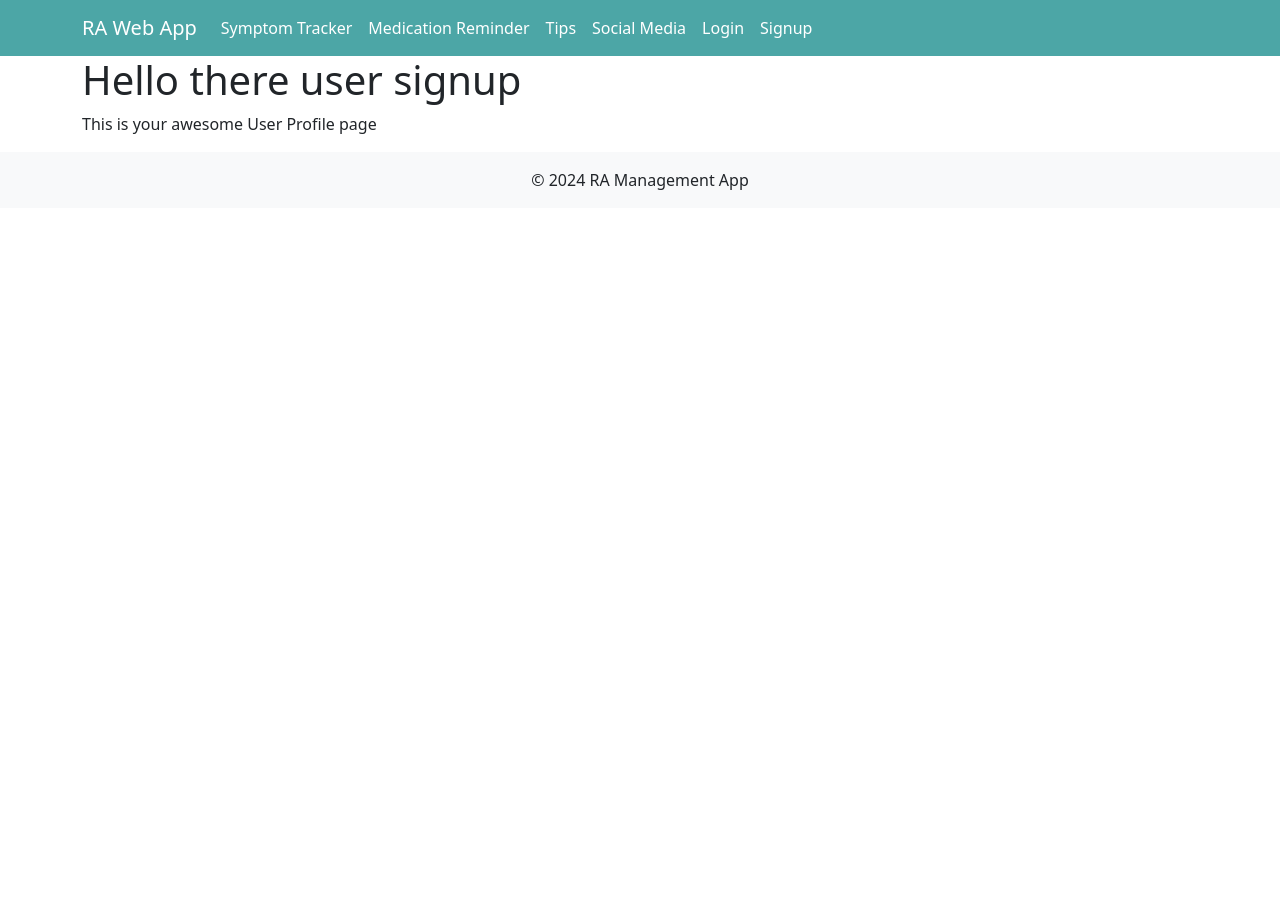
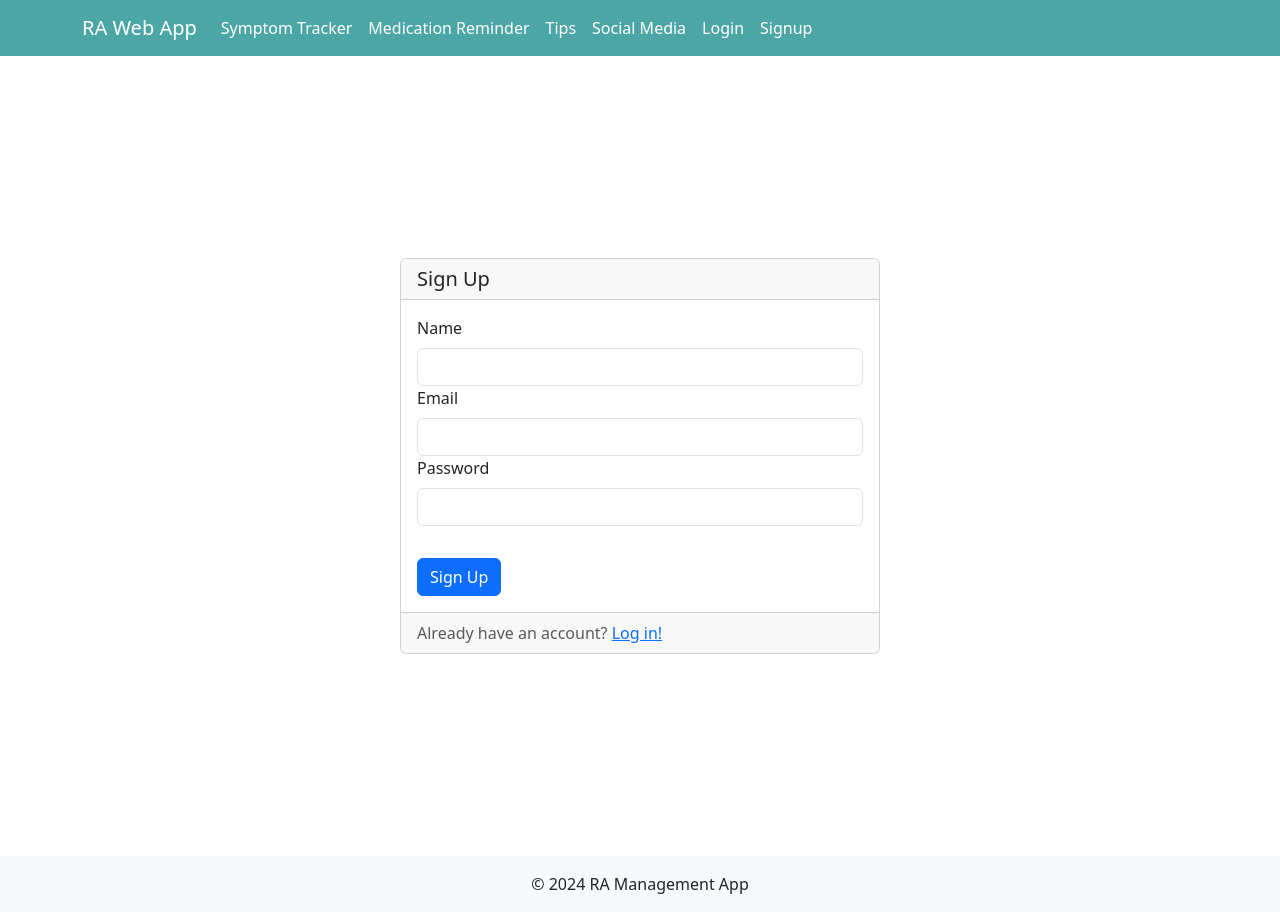
Before and after one commit to MCoding90/ArthriHealth, a React (Create React App) app: page /signup in a window 1280 px wide. Before the commit the page ends 800 px from the top, so only its background shows below. Built offline with nearby package versions, Linux system fonts and the light colour scheme; no server answers.

Commit message:
Untrack src/firebaseConfig.js

```diff
--- a/package.json
+++ b/package.json
@@ -8,6 +8,7 @@
     "@testing-library/user-event": "^13.5.0",
     "bootstrap": "^5.3.3",
     "firebase": "^10.11.0",
+    "formik": "^2.4.5",
     "moment": "^2.30.1",
     "react": "^18.2.0",
     "react-big-calendar": "^1.11.2",
@@ -16,7 +17,8 @@
     "react-router-dom": "^6.22.3",
     "react-scripts": "5.0.1",
     "uuid": "^9.0.1",
-    "web-vitals": "^2.1.4"
+    "web-vitals": "^2.1.4",
+    "yup": "^1.4.0"
   },
   "scripts": {
     "start": "react-scripts start",
--- a/src/App.js
+++ b/src/App.js
@@ -54,7 +54,7 @@ export default function App() {
 				}
 			/>
 			<Route
-				path="sign-up"
+				path="signup"
 				element={
 					<Layout>
 						<SignUpPage />
--- a/src/pages/LoginPage.js
+++ b/src/pages/LoginPage.js
@@ -1,56 +1,97 @@
-import React, { useState } from "react";
-import { Card, Form, Button, Container } from "react-bootstrap";
+import React from "react";
+import {
+	Container,
+	Card,
+	Button,
+	Form as BootstrapForm,
+} from "react-bootstrap";
+import { Formik, Form, Field } from "formik";
+import * as Yup from "yup";
 import useAuth from "../useAuth";
+
+const loginSchema = Yup.object().shape({
+	email: Yup.string()
+		.email("Invalid email address")
+		.required("Email is required"),
+	password: Yup.string().required("Password is required"),
+});
 
 function LoginPage() {
 	const { login } = useAuth();
-	const [email, setEmail] = useState("");
-	const [password, setPassword] = useState("");
-	const [error, setError] = useState(""); // State to hold error message
-
-	const handleLogin = async (e) => {
-		e.preventDefault();
-		setError(""); // Clear previous errors
-		try {
-			await login(email, password);
-			// Redirect or show success
-		} catch (error) {
-			setError(`Login Failed: ${error.message}`); // Set error message
-			console.error("Login error:", error);
-		}
-	};
 
 	return (
 		<Container
 			className="d-flex justify-content-center align-items-center"
-			style={{ minHeight: "100vh" }}
+			style={{ minHeight: "75vh" }}
 		>
 			<Card className="w-100" style={{ maxWidth: "320px" }}>
 				<Card.Body>
-					<Form onSubmit={handleLogin}>
-						<Form.Group className="mb-3">
-							<Form.Label>Email address</Form.Label>
-							<Form.Control
+					<Formik
+						initialValues={{ email: "", password: "" }}
+						validationSchema={loginSchema}
+						onSubmit={async (values, { setSubmitting, setErrors }) => {
+							try {
+								await login(values.email, values.password);
+								// Redirect or show success
+							} catch (error) {
+								setErrors({ submit: `Login Failed: ${error.message}` });
+								console.error("Login error:", error);
+							}
+							setSubmitting(false);
+						}}
+					>
+						{({ errors, touched, isSubmitting }) => (
+							<Form>
+								<BootstrapForm.Group className="mb-2">
+									<BootstrapForm.Label>Email address</BootstrapForm.Label>
+									<Field
+										name="email"
 										type="email"
 										placeholder="Enter email"
-								onChange={(e) => setEmail(e.target.value)}
-								aria-label="Email Address"
+										className={`form-control ${
+											touched.email && !errors.email
+												? "is-valid"
+												: touched.email && errors.email
+												? "is-invalid"
+												: ""
+										}`}
 									/>
-						</Form.Group>
-						<Form.Group className="mb-3">
-							<Form.Label>Password</Form.Label>
-							<Form.Control
+									{touched.email && errors.email ? (
+										<div className="invalid-feedback">{errors.email}</div>
+									) : null}
+								</BootstrapForm.Group>
+								<BootstrapForm.Group className="mb-2">
+									<BootstrapForm.Label>Password</BootstrapForm.Label>
+									<Field
+										name="password"
 										type="password"
 										placeholder="Password"
-								onChange={(e) => setPassword(e.target.value)}
-								aria-label="Password"
+										className={`form-control ${
+											touched.password && !errors.password
+												? "is-valid"
+												: touched.password && errors.password
+												? "is-invalid"
+												: ""
+										}`}
 									/>
-						</Form.Group>
-						{error && <div style={{ color: "red" }}>{error}</div>}
-						<Button variant="primary" type="submit" className="w-100">
+									{touched.password && errors.password ? (
+										<div className="invalid-feedback">{errors.password}</div>
+									) : null}
+								</BootstrapForm.Group>
+								{errors.submit && (
+									<div style={{ color: "red" }}>{errors.submit}</div>
+								)}
+								<Button
+									variant="primary"
+									type="submit"
+									className="w-75"
+									disabled={isSubmitting}
+								>
 									Login
 								</Button>
 							</Form>
+						)}
+					</Formik>
 				</Card.Body>
 			</Card>
 		</Container>
--- a/src/pages/SignUpPage.js
+++ b/src/pages/SignUpPage.js
@@ -1,49 +1,116 @@
-import React, { useState } from "react";
-import { Form, Button, Container } from "react-bootstrap";
+import React from "react";
+import { Container, Card, Form, Button, Row, Col } from "react-bootstrap";
+import { Formik } from "formik";
+import * as Yup from "yup";
 import useAuth from "../useAuth";
 
 function SignupPage() {
 	const { signup } = useAuth();
-	const [email, setEmail] = useState("");
-	const [password, setPassword] = useState("");
-	const [name, setName] = useState("");
 
-	const handleSignup = async (e) => {
-		e.preventDefault();
-		await signup(email, password, name);
-	};
+	// Yup validation schema
+	const schema = Yup.object().shape({
+		name: Yup.string().required("Name is required"),
+		email: Yup.string()
+			.email("Invalid email format")
+			.required("Email is required"),
+		password: Yup.string()
+			.min(6, "Password must be at least 6 characters")
+			.required("Password is required"),
+	});
 
 	return (
-		<Container>
-			<Form onSubmit={handleSignup}>
-				<Form.Group>
+		<Container
+			className="d-flex justify-content-center align-items-center"
+			style={{ height: "100vh" }}
+		>
+			<Card style={{ width: "30rem" }}>
+				<Card.Header as="h5">Sign Up</Card.Header>
+				<Card.Body>
+					<Formik
+						validationSchema={schema}
+						onSubmit={(values, { setSubmitting, resetForm }) => {
+							signup(values.email, values.password, values.name)
+								.then(() => {
+									alert("Signup successful!");
+									resetForm();
+									setSubmitting(false);
+								})
+								.catch((error) => {
+									alert(`Signup failed: ${error.message}`);
+									setSubmitting(false);
+								});
+						}}
+						initialValues={{
+							name: "",
+							email: "",
+							password: "",
+						}}
+					>
+						{({
+							handleSubmit,
+							handleChange,
+							handleBlur,
+							values,
+							touched,
+							isValid,
+							errors,
+						}) => (
+							<Form noValidate onSubmit={handleSubmit}>
+								<Row className="mb-3">
+									<Form.Group as={Col} md="12" controlId="validationFormik01">
 										<Form.Label>Name</Form.Label>
 										<Form.Control
 											type="text"
-						placeholder="Enter name"
-						onChange={(e) => setName(e.target.value)}
+											name="name"
+											value={values.name}
+											onChange={handleChange}
+											isValid={touched.name && !errors.name}
+											isInvalid={!!errors.name}
 										/>
+										<Form.Control.Feedback type="invalid">
+											{errors.name}
+										</Form.Control.Feedback>
 									</Form.Group>
-				<Form.Group>
-					<Form.Label>Email address</Form.Label>
+									<Form.Group as={Col} md="12" controlId="validationFormik02">
+										<Form.Label>Email</Form.Label>
 										<Form.Control
 											type="email"
-						placeholder="Enter email"
-						onChange={(e) => setEmail(e.target.value)}
+											name="email"
+											value={values.email}
+											onChange={handleChange}
+											isValid={touched.email && !errors.email}
+											isInvalid={!!errors.email}
 										/>
+										<Form.Control.Feedback type="invalid">
+											{errors.email}
+										</Form.Control.Feedback>
 									</Form.Group>
-				<Form.Group>
+									<Form.Group as={Col} md="12" controlId="validationFormik03">
 										<Form.Label>Password</Form.Label>
 										<Form.Control
 											type="password"
-						placeholder="Password"
-						onChange={(e) => setPassword(e.target.value)}
+											name="password"
+											value={values.password}
+											onChange={handleChange}
+											isValid={touched.password && !errors.password}
+											isInvalid={!!errors.password}
 										/>
+										<Form.Control.Feedback type="invalid">
+											{errors.password}
+										</Form.Control.Feedback>
 									</Form.Group>
-				<Button variant="primary" type="submit">
+								</Row>
+								<Button type="submit" style={{ marginTop: "1rem" }}>
 									Sign Up
 								</Button>
 							</Form>
+						)}
+					</Formik>
+				</Card.Body>
+				<Card.Footer className="text-muted">
+					Already have an account? <a href="/login">Log in!</a>
+				</Card.Footer>
+			</Card>
 		</Container>
 	);
 }
--- a/src/pages/SymptomTracker.js
+++ b/src/pages/SymptomTracker.js
@@ -1,62 +1,72 @@
-import React, { useState } from "react";
-import { Form, Button, Alert } from "react-bootstrap";
+import React, { useState, useEffect } from "react";
+import { Form, Card, Button, Alert, ListGroup } from "react-bootstrap";
 import { v4 as uuidv4 } from "uuid";
+import { debounce } from "lodash";
 
 const SymptomTracker = () => {
 	const [symptoms, setSymptoms] = useState([]);
-	const [symptomInput, setSymptomInput] = useState("");
-	const [dateInput, setDateInput] = useState("");
+	const [formInput, setFormInput] = useState({
+		symptom: "",
+		date: "",
+		severity: "",
+		notes: "",
+	});
 	const [showAlert, setShowAlert] = useState(false);
+	const [successMessage, setSuccessMessage] = useState("");
 	const [searchInput, setSearchInput] = useState("");
 	const [suggestions, setSuggestions] = useState([]);
 
 	const handleInputChange = (event) => {
 		const { name, value } = event.target;
-		if (name === "symptom") {
-			setSymptomInput(value);
-		} else if (name === "date") {
-			setDateInput(value);
-		}
+		setFormInput((prevState) => ({
+			...prevState,
+			[name]: value,
+		}));
 	};
 
 	const handleSubmit = (event) => {
 		event.preventDefault();
-		if (!symptomInput || !dateInput) {
+		if (!formInput.symptom || !formInput.date) {
 			setShowAlert(true);
 			return;
 		}
 		setSymptoms((prevSymptoms) => [
 			...prevSymptoms,
-			{ id: uuidv4(), symptom: symptomInput, date: dateInput },
+			{ id: uuidv4(), ...formInput },
 		]);
-		setSymptomInput("");
-		setDateInput("");
+		setFormInput({ symptom: "", date: "", severity: "", notes: "" });
 		setShowAlert(false);
+		setSuccessMessage("Symptom added successfully!");
+		setTimeout(() => setSuccessMessage(""), 3000);
 		setSearchInput("");
 	};
 
-	const handleSearchInputChange = (event) => {
-		const value = event.target.value;
-		setSearchInput(value);
-		if (value) {
+	useEffect(() => {
+		const handleSearch = debounce(() => {
+			if (searchInput) {
 				const filteredSuggestions = symptoms.filter((symptom) =>
-				symptom.symptom.toLowerCase().includes(value.toLowerCase())
+					symptom.symptom.toLowerCase().includes(searchInput.toLowerCase())
 				);
 				setSuggestions(filteredSuggestions);
 			} else {
 				setSuggestions([]);
 			}
-	};
+		}, 300);
+		handleSearch();
+		return () => handleSearch.cancel(); // Cleanup debounce
+	}, [searchInput, symptoms]);
 
-	const selectSuggestion = (suggestion) => {
-		setSearchInput(suggestion.symptom);
-		setSuggestions([]);
+	const handleDelete = (id) => {
+		setSymptoms(symptoms.filter((symptom) => symptom.id !== id));
 	};
 
 	return (
 		<div>
 			<h2>Symptom Tracker</h2>
 			{showAlert && <Alert variant="danger">Please fill in all fields.</Alert>}
+			{successMessage && <Alert variant="success">{successMessage}</Alert>}
+			<Card>
+				<Card.Body>
 					<Form onSubmit={handleSubmit}>
 						<Form.Group controlId="symptomInput">
 							<Form.Label>Enter Symptom:</Form.Label>
@@ -64,9 +74,9 @@ const SymptomTracker = () => {
 								type="text"
 								name="symptom"
 								placeholder="Enter symptom"
-						value={symptomInput}
+								value={formInput.symptom}
 								onChange={handleInputChange}
-						aria-label="Symptom"
+								aria-label="Symptom input"
 							/>
 						</Form.Group>
 						<Form.Group controlId="dateInput">
@@ -74,42 +84,84 @@ const SymptomTracker = () => {
 							<Form.Control
 								type="date"
 								name="date"
-						value={dateInput}
+								value={formInput.date}
 								onChange={handleInputChange}
-						aria-label="Date"
+								aria-label="Date input"
 							/>
 						</Form.Group>
-				<Button variant="info" type="submit">
-					Track Symptom
+						<Form.Group controlId="severityInput">
+							<Form.Label>Severity (1-10):</Form.Label>
+							<Form.Control
+								type="number"
+								name="severity"
+								placeholder="Enter severity level"
+								value={formInput.severity}
+								onChange={handleInputChange}
+								min="1"
+								max="10"
+								aria-label="Severity input"
+							/>
+						</Form.Group>
+						<Form.Group controlId="notesInput">
+							<Form.Label>Notes:</Form.Label>
+							<Form.Control
+								as="textarea"
+								name="notes"
+								placeholder="Additional notes"
+								value={formInput.notes}
+								onChange={handleInputChange}
+								rows={3}
+								aria-label="Notes input"
+							/>
+						</Form.Group>
+						<Button variant="info" type="submit" aria-label="Submit symptom">
+							Add Symptom
 						</Button>
 					</Form>
 					<Form.Group controlId="searchInput">
-				<Form.Label>Search Symptom:</Form.Label>
+						<Form.Label>Search Symptoms:</Form.Label>
 						<Form.Control
 							type="text"
-					placeholder="Search symptom"
-					value={searchInput}
-					onChange={handleSearchInputChange}
-					aria-label="Search Symptom"
+							placeholder="Search symptoms"
+							onChange={(e) => setSearchInput(e.target.value)}
+							aria-label="Search symptoms"
 						/>
 					</Form.Group>
-			<ul>
-				{suggestions.map((suggestion) => (
-					<li key={suggestion.id} onClick={() => selectSuggestion(suggestion)}>
+				</Card.Body>
+			</Card>
+			<ListGroup>
+				{suggestions.length > 0 ? (
+					suggestions.map((suggestion) => (
+						<ListGroup.Item
+							key={suggestion.id}
+							onClick={() => setSearchInput(suggestion.symptom)}
+							aria-label={`Select suggestion: ${suggestion.symptom} recorded on ${suggestion.date}`}
+						>
 							{suggestion.symptom} - {suggestion.date}
-					</li>
-				))}
-			</ul>
-			<h3>Recorded Symptoms:</h3>
-			<ul>
-				{symptoms.map((record) => (
-					<React.Fragment key={record.id}>
-						<li>
-							{record.symptom} - {record.date}
-						</li>
-					</React.Fragment>
-				))}
-			</ul>
+						</ListGroup.Item>
+					))
+				) : symptoms.length > 0 ? (
+					symptoms.map((record) => (
+						<ListGroup.Item
+							key={record.id}
+							aria-label={`Symptom: ${record.symptom}, Date: ${record.date}, Severity: ${record.severity}, Notes: ${record.notes}`}
+						>
+							{record.symptom} - {record.date} - Severity: {record.severity}
+							{record.notes && ` - Notes: ${record.notes}`}
+							<Button
+								variant="danger"
+								onClick={() => handleDelete(record.id)}
+								style={{ float: "right" }}
+								aria-label={`Delete symptom recorded on ${record.date}`}
+							>
+								Delete
+							</Button>
+						</ListGroup.Item>
+					))
+				) : (
+					<Alert variant="info">No symptoms logged.</Alert>
+				)}
+			</ListGroup>
 		</div>
 	);
 };
--- a/src/useAuth.js
+++ b/src/useAuth.js
@@ -13,10 +13,11 @@ function useAuth() {
 	const auth = getAuth();
 
 	useEffect(() => {
-		const unsubscribe = onAuthStateChanged(auth, (newUser) => {
-			setUser(newUser); // Update user state when auth state changes
-		});
-		return unsubscribe; // cleanup on component unmount
+		function handleAuthChange(newUser) {
+			setUser(newUser);
+		}
+		const unsubscribe = onAuthStateChanged(auth, handleAuthChange);
+		return unsubscribe;
 	}, [auth]);
 
 	async function signup(email, password, name) {
```
Also changed, not shown: 2 other files (tests, documents, lock files or other folders). Lines whose indentation alone changed are shown as unchanged.
